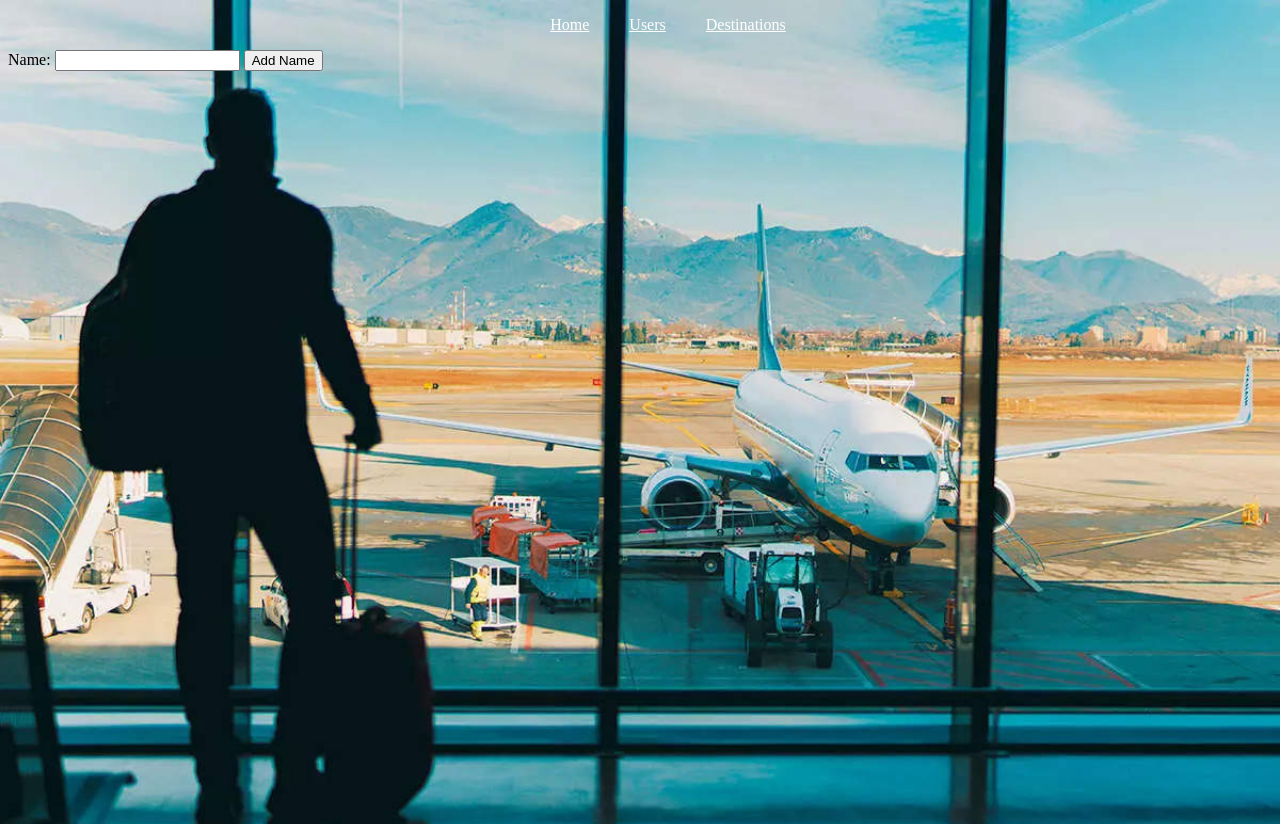
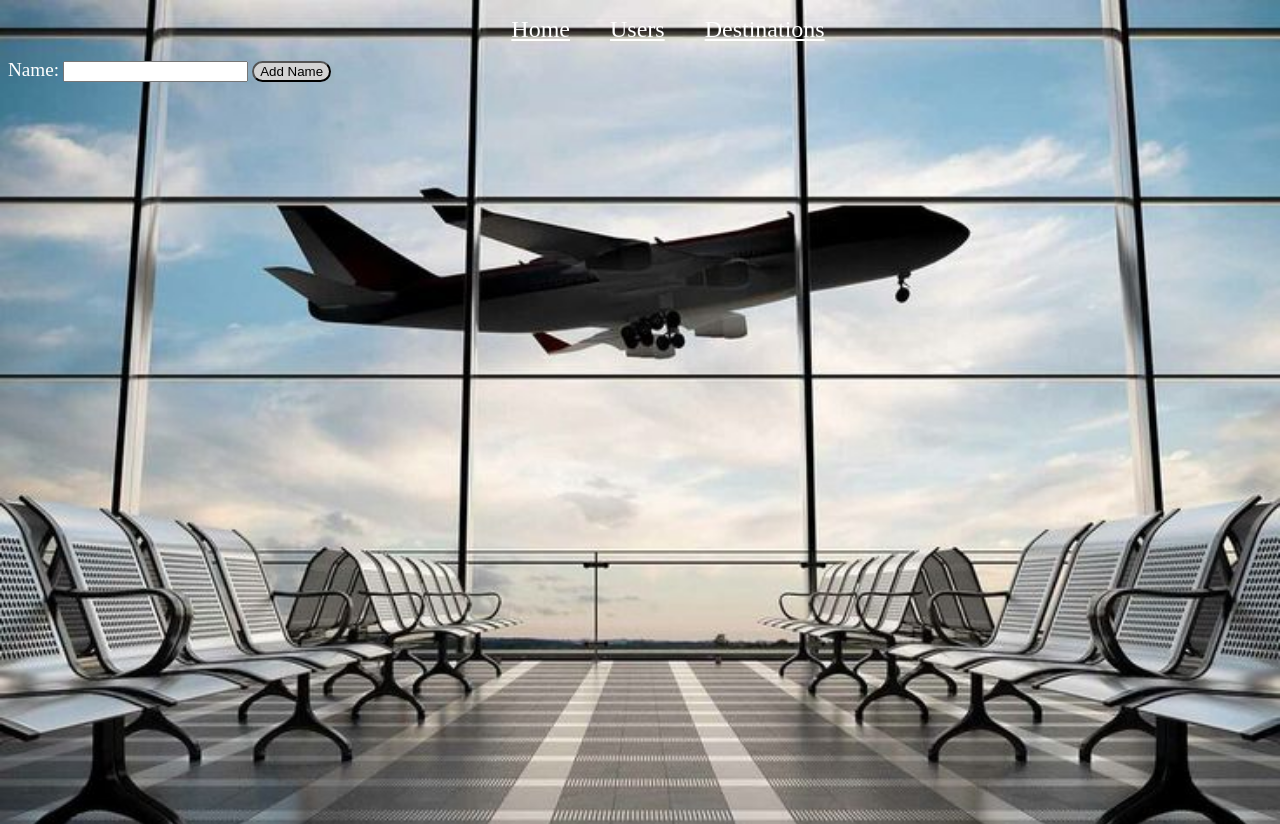
Before and after one commit to taylorwood95/Project_Week4, a Flask app: page /users in a window 1280 px wide. Run offline with Flask 2, Linux system fonts and the light colour scheme; data that the repository does not hold is empty; some libraries are stand-ins or nearby versions.

Commit message:
updated base css page

```diff
--- a/static/style.css
+++ b/static/style.css
@@ -1,7 +1,7 @@
 body {
   width:100vw;
     height:100vh;
-    background-image: url('images/background.jpg');
+    background-image: url('images/airport_pic.jpg');
     background-repeat: no-repeat;
     background-size: cover;
 };
@@ -26,6 +26,30 @@ body {
   color: white;
   text-decoration: underline;
   padding: 20px;
+  font-size: x-large;
+}
+
+.new-user-label {
+  color: white;
+  font-size: larger;
 
 
 }
+
+.add-user-button {
+  background-color: lightgrey;
+  border-radius: 1rem;
+}
+
+.delete-button {
+  background-color: lightgrey;
+  border-radius: 1rem;
+
+
+}
+
+.user-name-list {
+  color: white;
+  font-size: larger;
+
+}
--- a/templates/users/new_user.html
+++ b/templates/users/new_user.html
@@ -4,17 +4,17 @@
 <body>
   <div class="user-page">
 <form action="/users" method="post">
-  <label for="name">Name:</label>
+  <label class = "new-user-label" for="name">Name:</label>
   <input type="text"  name="name">
-  <button type="submit">Add Name</button>
+  <button class="add-user-button" type="submit">Add Name</button>
 </form>
 </div>
 
 <div class="user-names">
 {% for user in all_users %}
 <form class="delete_user" action="/users/{{ user.id }}/delete" method='post'>
-    <li>{{ user.name }}
-    <button class="delete_button"type ="submit">Delete User</button>
+    <li class="user-name-list">{{ user.name }}
+    <button class="delete-button"type ="submit">Delete User</button>
     </li>
 
 </form>
```
Also changed, not shown: static/images/airport_pic.jpg (added).
